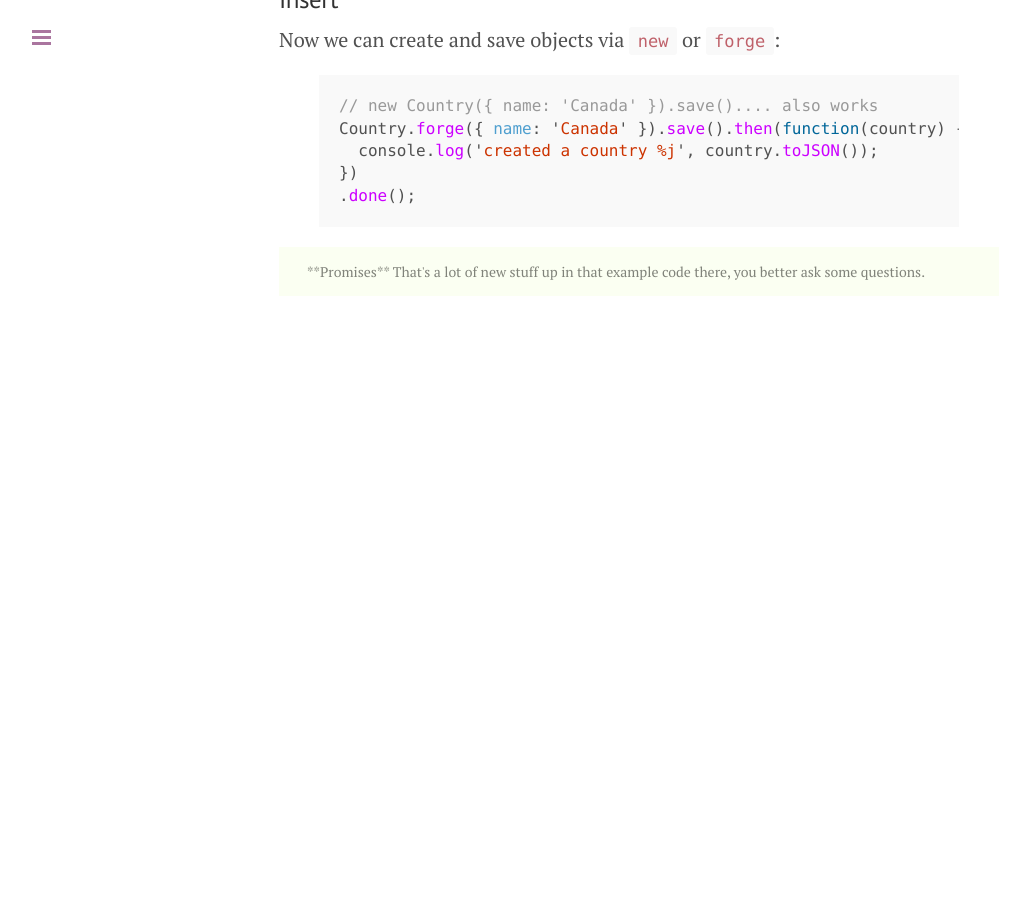
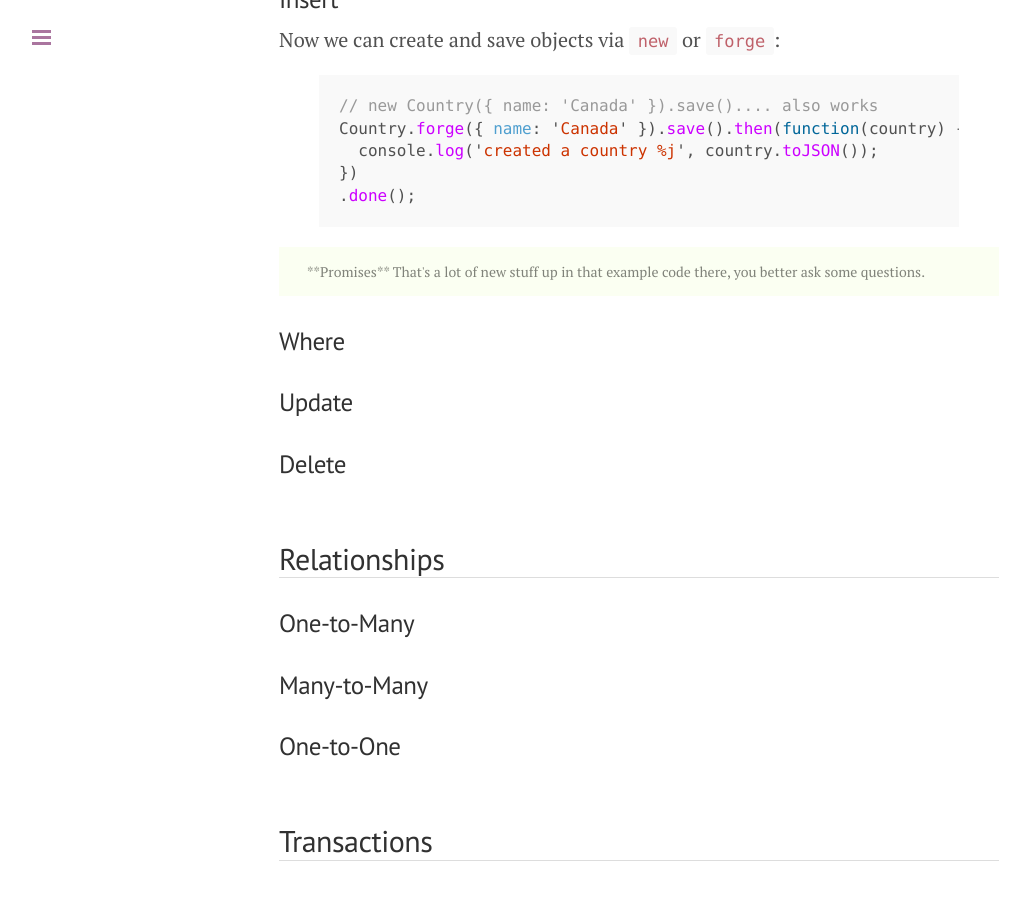
Before and after one commit to wbyoung/jsi, a Jekyll site: the page built from _posts/00-06-03-persistance.md, in a window 1280 px wide and 900 px high, scrolled down 13427 px. Shown: the whole window, without its empty margins (1-1031 px from the left). Built offline with Jekyll 4.4.1, drawn with Linux system fonts in a browser that asks for light colours; nearby versions of some CDN libraries; Markdown is read by kramdown in place of the engine named in the settings; before the commit the page ends 13803 px from its top, so only the background shows below that.

Commit message:
Notes for upcoming topics.

```diff
--- a/_posts/00-06-03-persistance.md
+++ b/_posts/00-06-03-persistance.md
@@ -629,6 +629,23 @@ That's a lot of new stuff up in that example code there, you better ask some
 questions.
 </aside>
 
+### Where
+
+### Update
+
+### Delete
+
+
+## Relationships
+
+### One-to-Many
+
+### Many-to-Many
+
+### One-to-One
+
+## Transactions
+
 
 [bookshelf]: http://bookshelfjs.org
 [knex]: http://knexjs.org
```
Also changed, not shown: _posts/00-06-05-heroku.md (+2 -0 lines).
